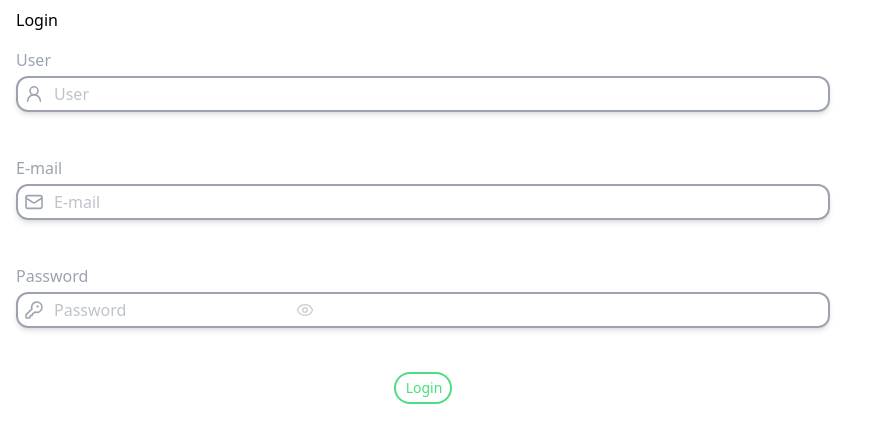
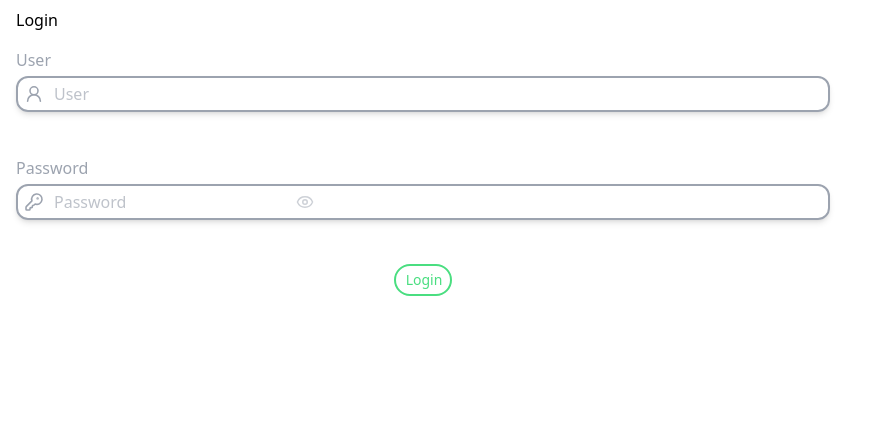
Before and after one commit to gustaaragao/rick-and-morty-app, a Vue app: page /login in a window 1280 px wide. Shown: the top 442 px of the page, without its empty margins (0-877 px from the left). Built offline with nearby package versions, Linux system fonts and the light colour scheme.

Commit message:
chore: delete email input

```diff
--- a/src/views/LoginView.vue
+++ b/src/views/LoginView.vue
@@ -17,25 +17,6 @@
     >
       <template #icon>
         <UserRound />
-      </template>
-    </BaseInput>
-    <!-- end: User Input -->
-    <!-- begin: E-mail Input -->
-    <BaseInput
-      type="email"
-      label="E-mail"
-      placeholder="E-mail"
-      focusColor="violet-400"
-      :error="errorMessage"
-      :validation-parameters="validationParametersEmail"
-      @update:model-value="
-        (value) => {
-          form.email = value
-        }
-      "
-    >
-      <template #icon>
-        <Mail />
       </template>
     </BaseInput>
     <!-- end: User Input -->
@@ -87,15 +68,8 @@ const validationParametersUser = {
   maxLength: 30
 }
 
-const validationParametersEmail = {
-  pattern: '^[\\w-\\.]+@([\\w-]+\\.)+[\\w-]{2,4}$',
-  minLength: 5,
-  maxLength: 100
-}
-
 const submitForm = () => {
   console.log('SUBMIT:', form.value)
 }
 
-
 </script>
```
